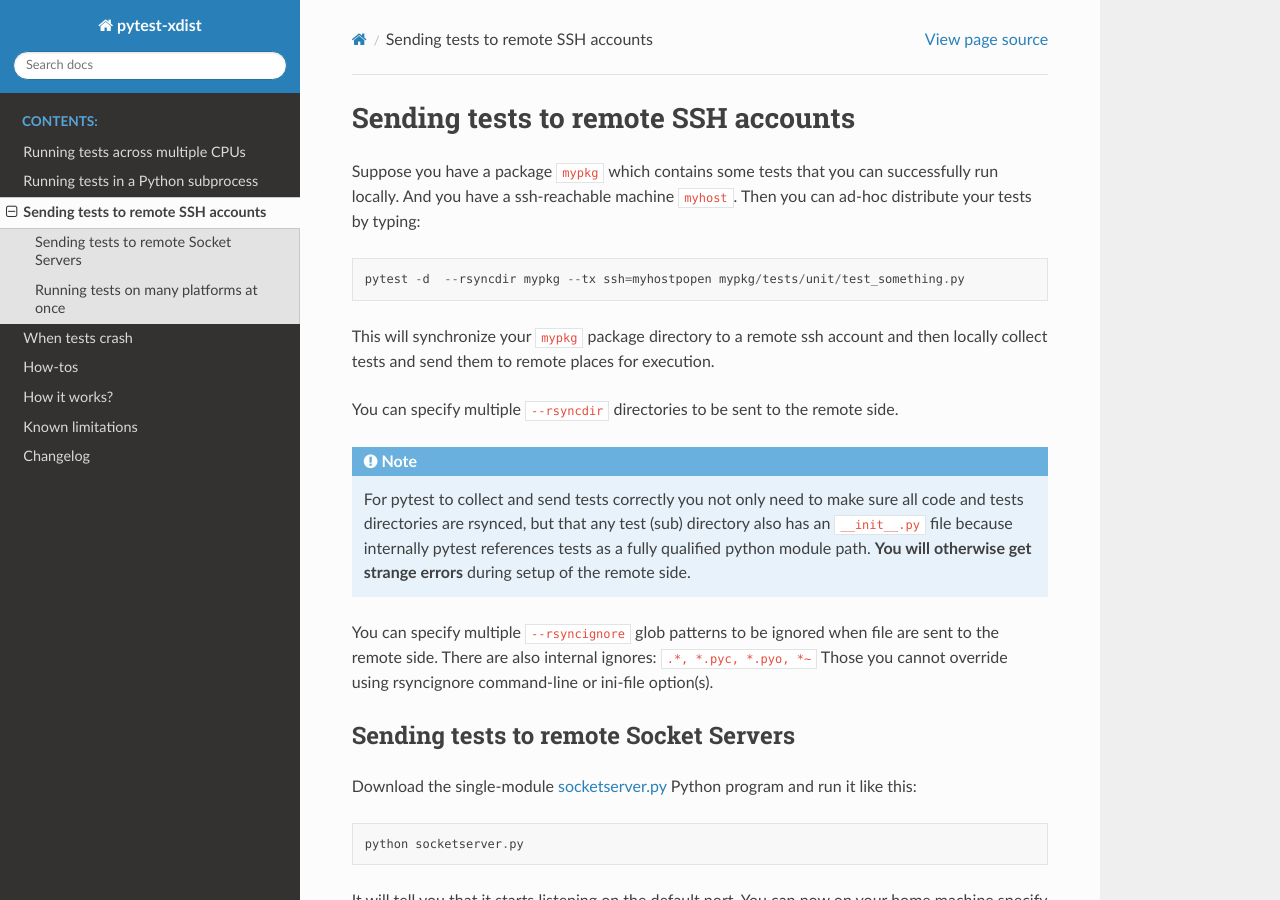
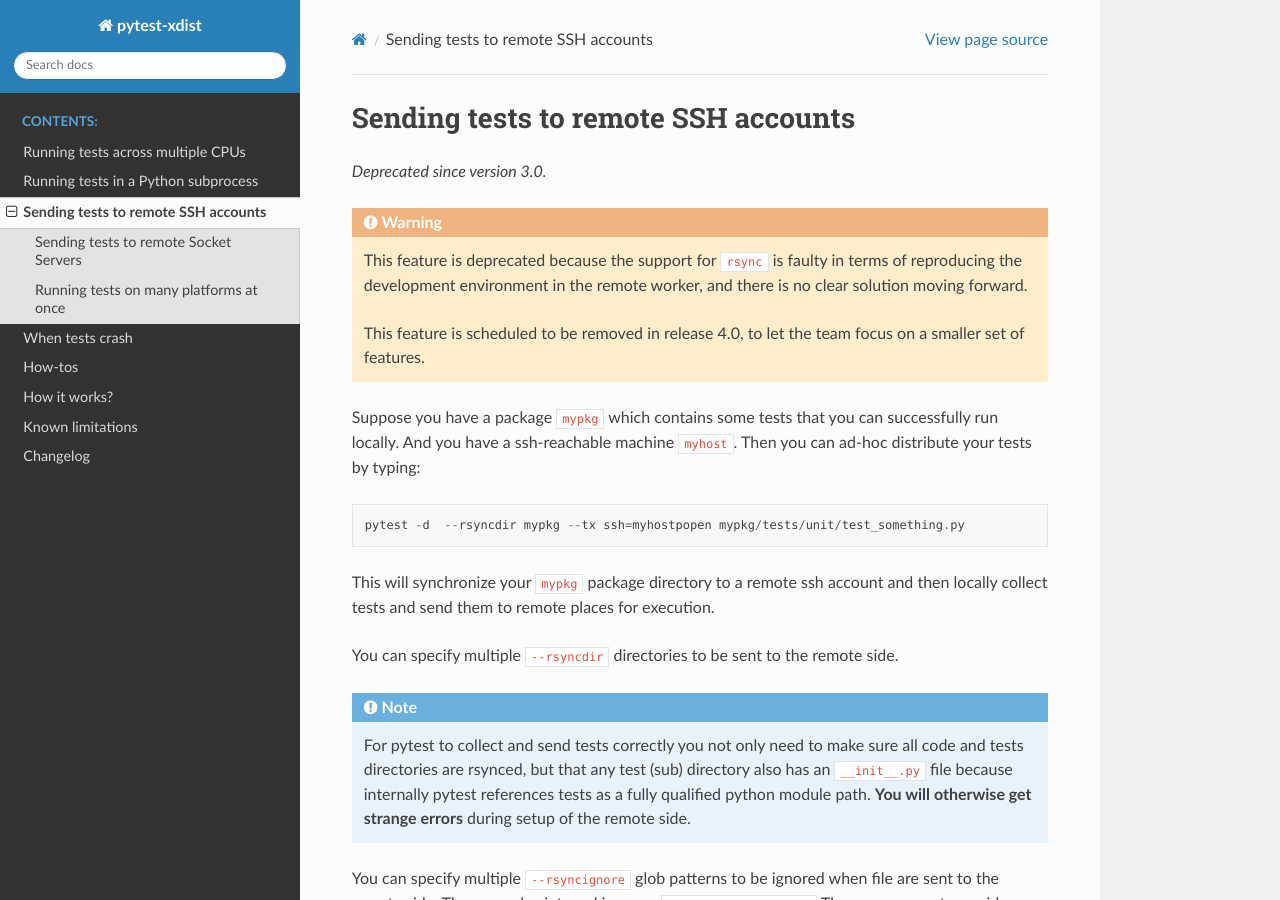
Before and after one commit to pytest-dev/pytest-xdist, a Sphinx documentation site: the page built from docs/remote.rst, in a window 1280 px wide and 900 px high. Built offline with Sphinx 7.4.7 and the Read the Docs theme 2.0.0, drawn with Linux system fonts in a browser that asks for light colours.

Commit message:
Deprecate rsync support
Fix #825

```diff
--- a/docs/index.rst
+++ b/docs/index.rst
@@ -34,7 +34,7 @@ Features
 * ``--looponfail``: run your tests repeatedly in a subprocess.  After each run
   pytest waits until a file in your project changes and then re-runs
   the previously failing tests.  This is repeated until all tests pass
-  after which again a full run is performed.
+  after which again a full run is performed (DEPRECATED).
 
 * :ref:`Multi-Platform` coverage: you can specify different Python interpreters
   or different platforms and run tests in parallel on all of them.
--- a/docs/remote.rst
+++ b/docs/remote.rst
@@ -4,6 +4,17 @@
 
 Sending tests to remote SSH accounts
 ====================================
+
+.. deprecated:: 3.0
+
+.. warning::
+
+    This feature is deprecated because the support for ``rsync`` is faulty
+    in terms of reproducing the development environment in the remote
+    worker, and there is no clear solution moving forward.
+
+    This feature is scheduled to be removed in release 4.0, to let the team
+    focus on a smaller set of features.
 
 Suppose you have a package ``mypkg`` which contains some
 tests that you can successfully run locally. And you
```
Also changed, not shown: 2 other files.
